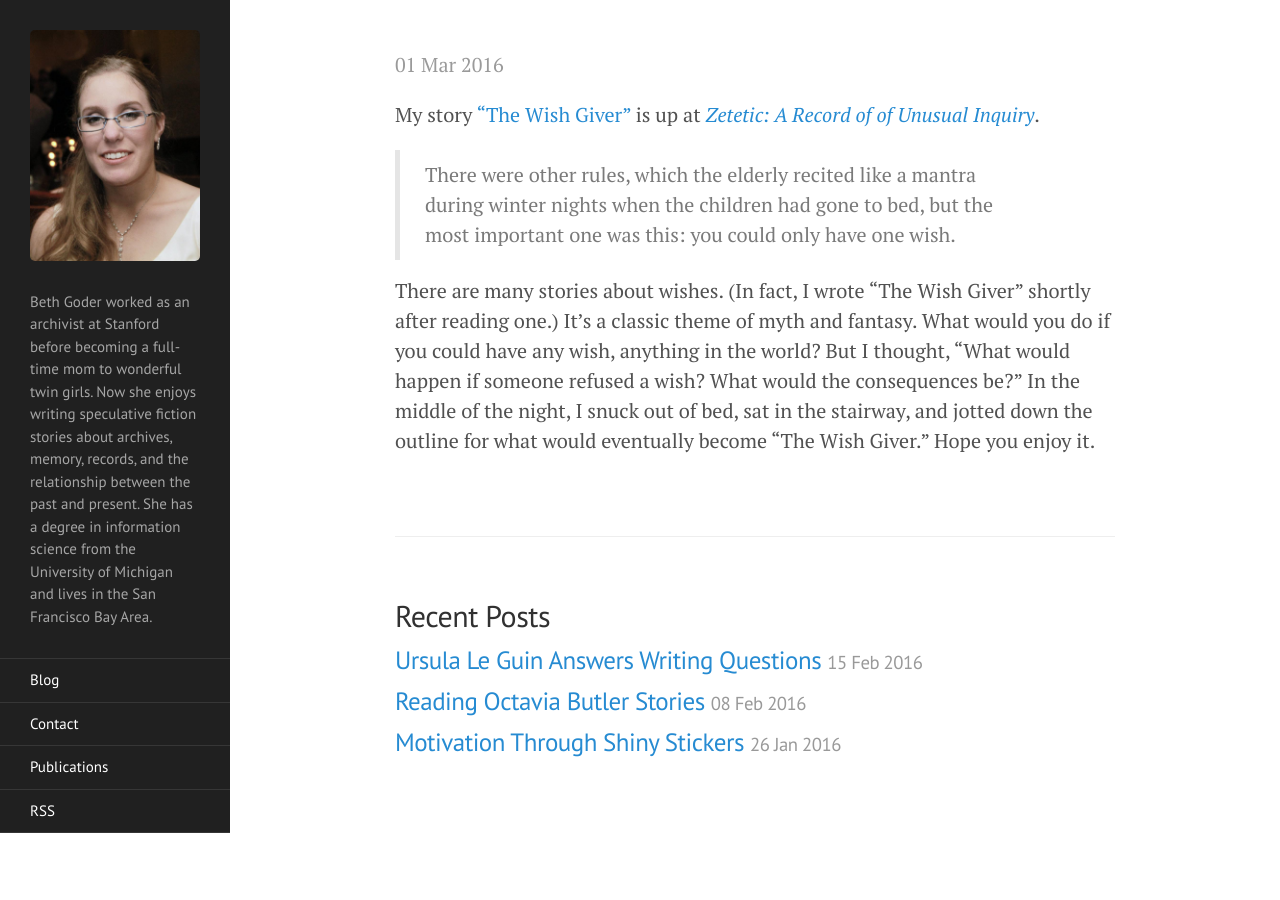
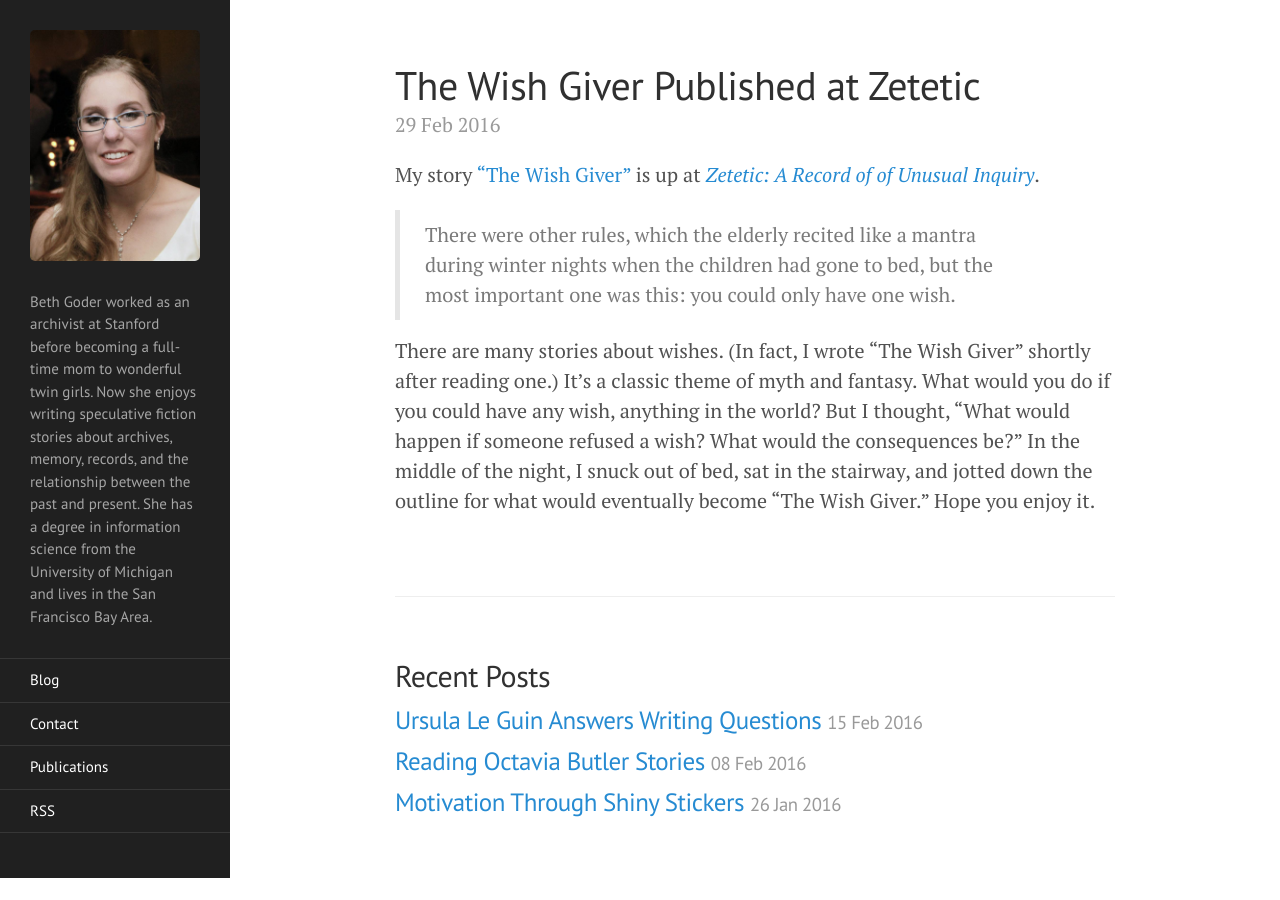
Before and after one commit to BethGoder/BethGoder.github.io, a Jekyll site: the page built from _posts/2016-02-29-WishGiverZetetic.markdown, in a window 1280 px wide. Built offline with Jekyll 4.4.1, drawn with Linux system fonts in a browser that asks for light colours.

Commit message:
Update 2016-02-29-WishGiverZetetic.markdown

```diff
--- a/_posts/2016-02-29-WishGiverZetetic.markdown
+++ b/_posts/2016-02-29-WishGiverZetetic.markdown
@@ -1,5 +1,5 @@
 ---
-title: "The Wish Giver" Published at Zetetic
+title: The Wish Giver Published at Zetetic
 date: 2016-02-29 14:24:58
 ---
 
```
